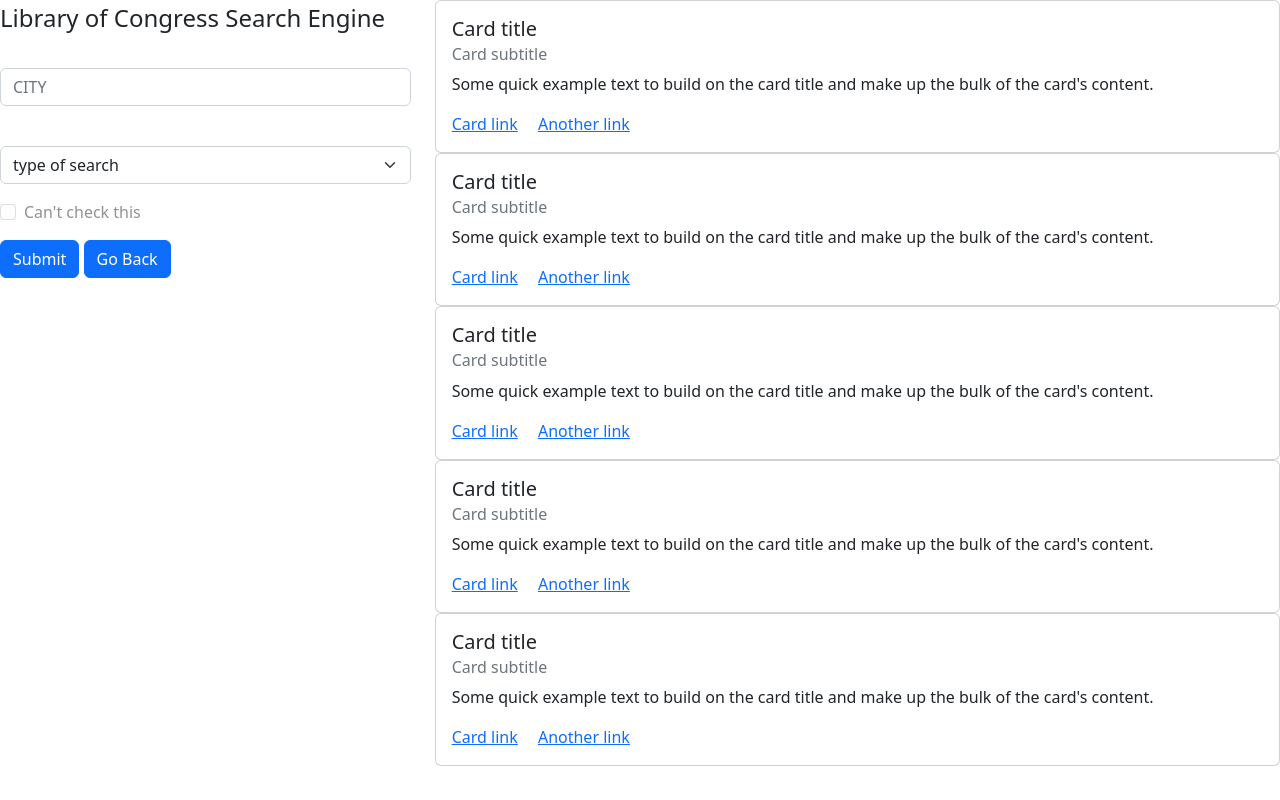
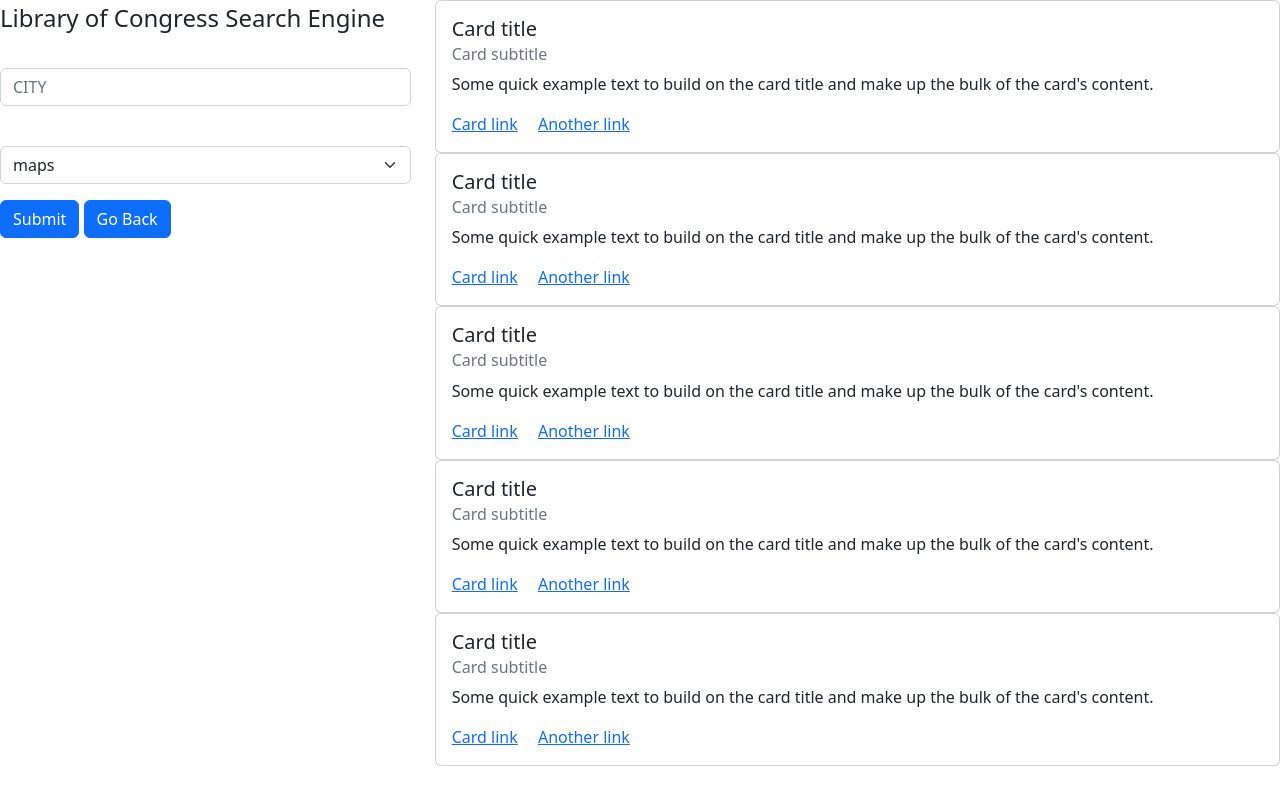
Before and after one commit to kassrojas/LOC-Search, a plain HTML site: page index.html in a window 1280 px wide. Drawn offline with nearby package versions, Linux system fonts and the light colour scheme.

Commit message:
added options and started displayData function

```diff
--- a/assets/script.js
+++ b/assets/script.js
@@ -12,6 +12,7 @@ var getApi = function(queryParameter){
     fetch(requestUrl).then(function (response) {
         if (response.ok){
             response.json().then(function (data) {
+                console.log(data + "data");
                 displayData(data, queryParameter);
             })
         .catch(function (error) {
@@ -20,4 +21,10 @@ var getApi = function(queryParameter){
         });
         }
     });
-}
+};
+
+
+var displayData = function(){
+
+
+};
--- a/index.html
+++ b/index.html
@@ -21,16 +21,10 @@
           <div class="mb-3">
             <label for="select" class="form-label"></label>
             <select id="select" class="form-select">
-              <option>type of search</option>
+              <option>maps</option>
+              <option>photos</option>
+              <option>websites</option>
             </select>
-          </div>
-          <div class="mb-3">
-            <div class="form-check">
-              <input class="form-check-input" type="checkbox" id="fieldsetCheck" disabled>
-              <label class="form-check-label" for="fieldsetCheck">
-                Can't check this
-              </label>
-            </div>
           </div>
           <button type="submit" id="submitButton" class="btn btn-primary">Submit</button>
           <button id="goBackButton" class="btn btn-primary">Go Back</button>
```
